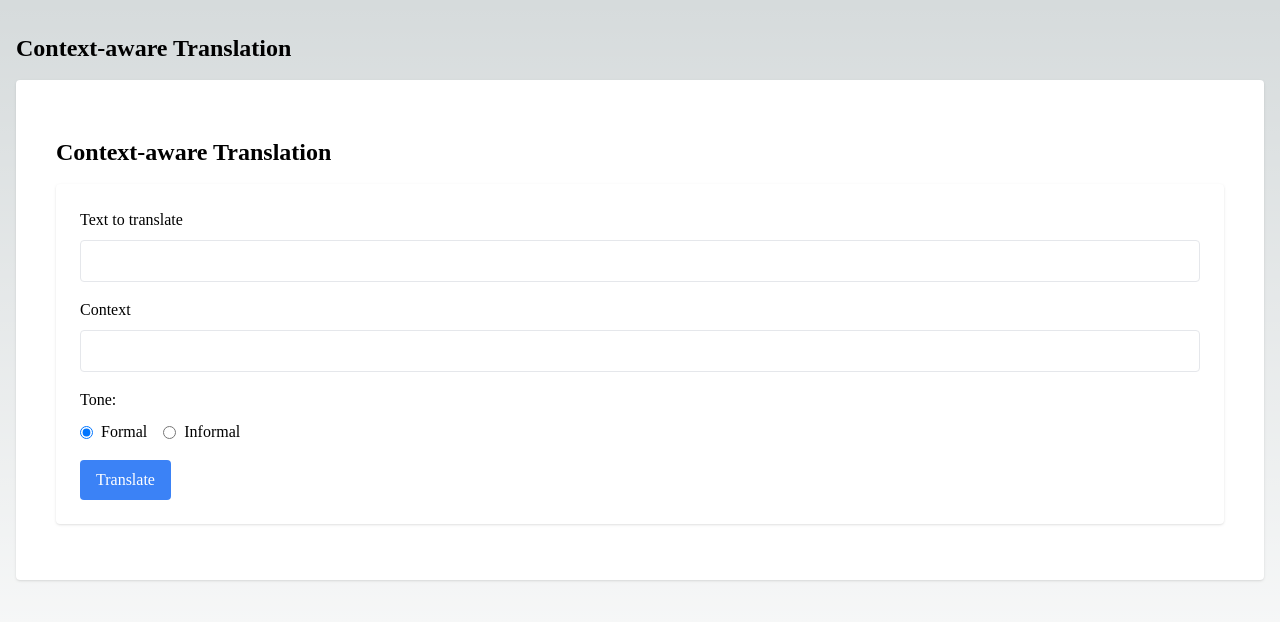
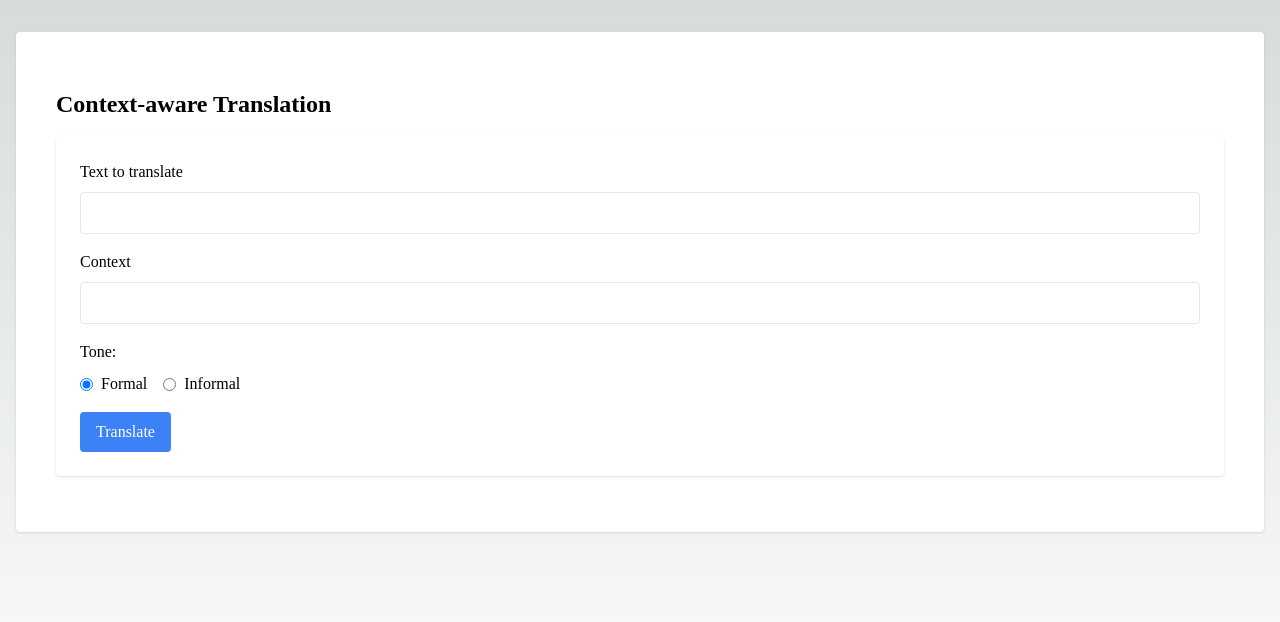
Before and after one commit to avosalmon/contextuary, a Next.js app: page /translate in a window 1280 px wide. Shown: the top 622 px of the page. Built offline with nearby package versions, Linux system fonts and the light colour scheme.

Commit message:
remove h1

```diff
--- a/components/layout.tsx
+++ b/components/layout.tsx
@@ -11,8 +11,6 @@
   return (
     <div className={`flex h-screen flex-col ${inter.variable}`}>
       <div className="container mx-auto px-4 py-8">
-        <h1 className="mb-4 text-2xl font-bold">Context-aware Translation</h1>
-
         <div className="rounded bg-white p-6 shadow">{children}</div>
       </div>
     </div>
```
